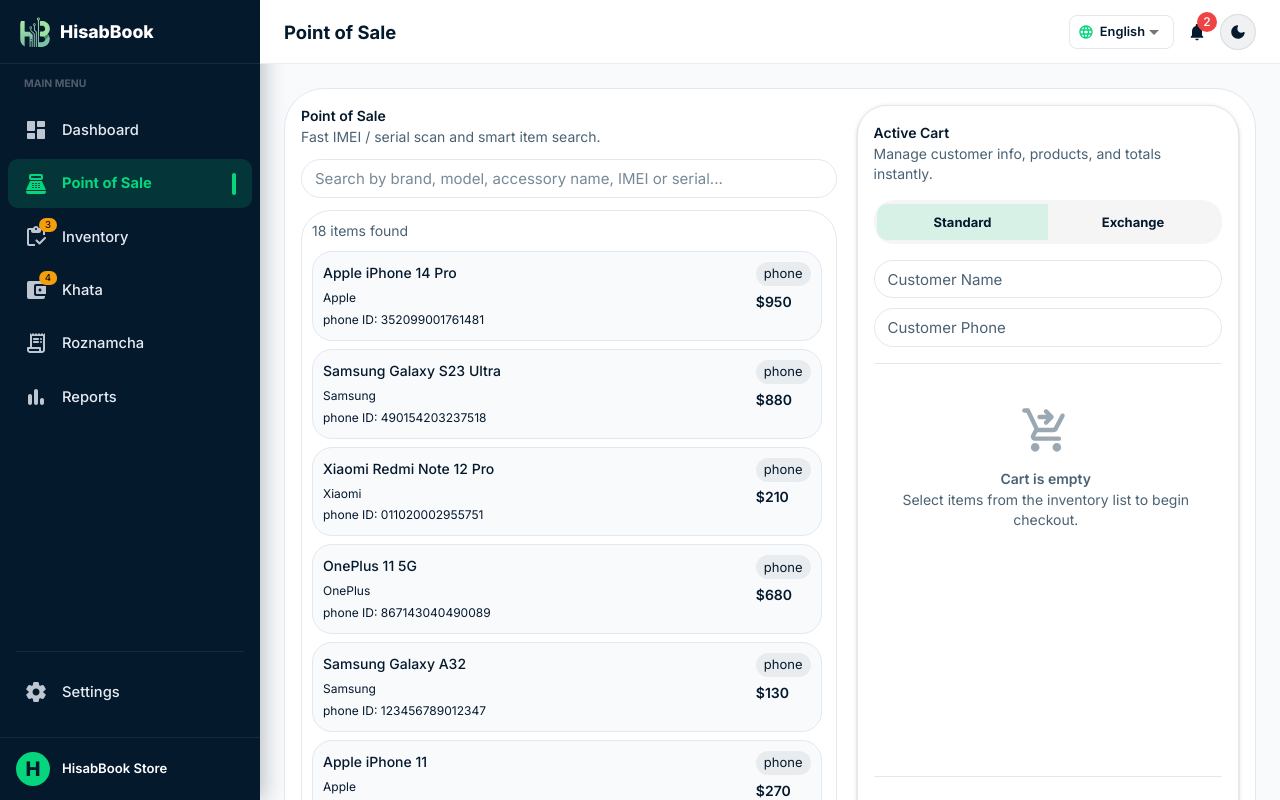
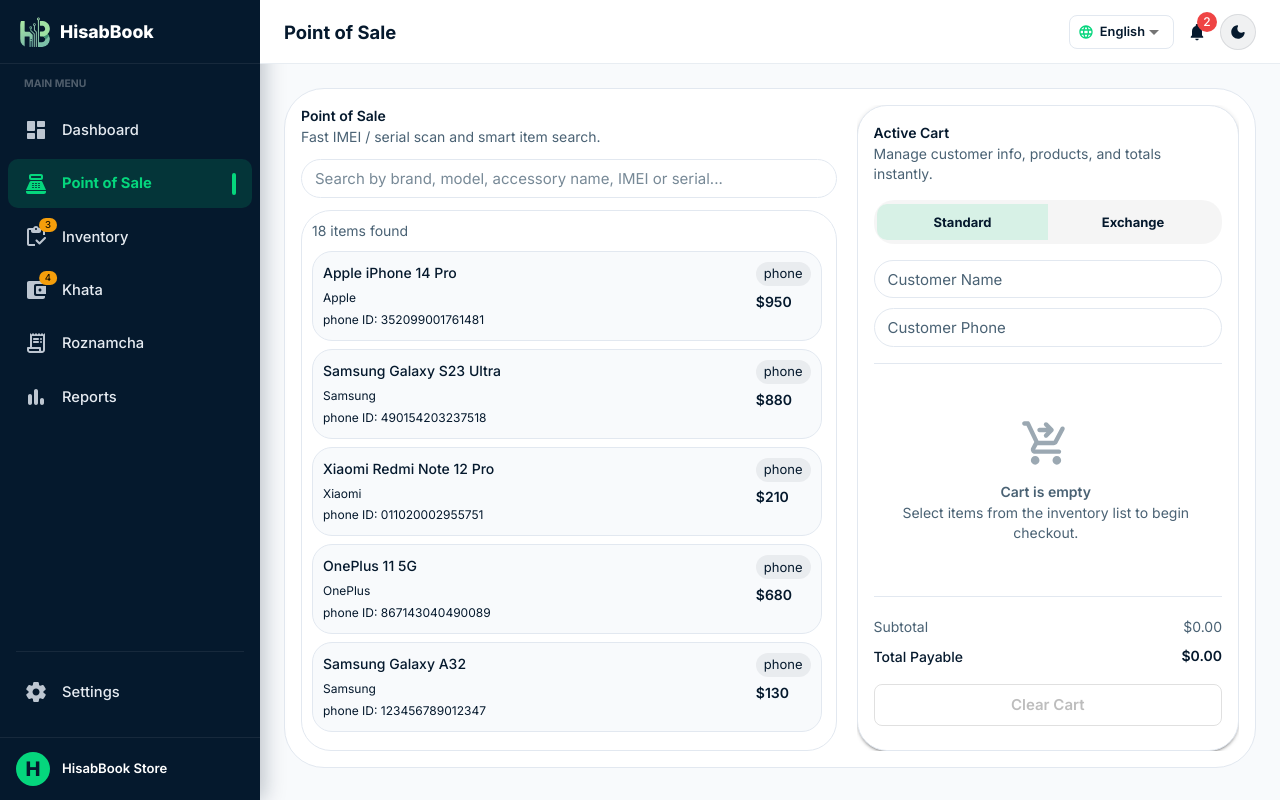
Before and after one commit to HisabBook/hisab-book, a React (Vite) app: page /pos in a window 1280 px wide. Shown: the top 800 px of the page. Built offline with nearby package versions, Linux system fonts and the light colour scheme.

Commit message:
Make the POSPage.jsx scrollable

```diff
--- a/src/pages/pos/POSPage.jsx
+++ b/src/pages/pos/POSPage.jsx
@@ -12,6 +12,7 @@
 import ManageSearchRoundedIcon from '@mui/icons-material/ManageSearchRounded';
 import SearchBar from './components/SearchBar';
 import CartPanel from './components/CartPanel';
+import POSPageSkeleton from './components/POSPageSkeleton';
 import EmptyState from '../../components/ui/EmptyState';
 import {
   addToCart,
@@ -46,6 +47,7 @@
 
   const [query, setQuery] = useState('');
   const [scanFeedback, setScanFeedback] = useState('');
+  const [isLoading, setIsLoading] = useState(true);
 
   const inventoryPool = useMemo(() => {
     const availableLaptops = laptops.filter((laptop) => laptop.stockStatus === 'Available');
@@ -133,11 +135,20 @@
     }
   }, [dispatch, inventoryPool, query]);
 
+  useEffect(() => {
+    const timer = setTimeout(() => setIsLoading(false), 500);
+    return () => clearTimeout(timer);
+  }, []);
+
   const handleAddToCart = (item) => {
     dispatch(addToCart(item.cartPayload));
   };
 
   const hasSearchResults = filteredInventory.length > 0;
+
+  if (isLoading) {
+    return <POSPageSkeleton />;
+  }
 
   return (
     <>
@@ -152,9 +163,11 @@
         sx={{
           display: 'grid',
           gap: 2.5,
+          alignItems: 'stretch',
           gridTemplateColumns: { xs: '1fr', md: 'minmax(0, 7fr) minmax(0, 5fr)' },
           pointerEvents: isFinalizingCheckout ? 'none' : 'auto',
-          minHeight: 'calc(100vh - 120px)',
+          height: { xs: 'auto', md: 'calc(100dvh - 120px)' },
+          overflow: { xs: 'visible', md: 'hidden' },
           p: { xs: 1, sm: 1.5, md: 2 },
           borderRadius: 4,
           bgcolor: isDark ? 'rgba(2, 12, 27, 0.94)' : theme.palette.background.paper,
@@ -168,9 +181,12 @@
         <Box
           sx={{
             minWidth: 0,
-            display: 'grid',
+            display: 'flex',
+            flexDirection: 'column',
             gap: 1.5,
-            gridTemplateRows: 'auto auto 1fr',
+            minHeight: 0,
+            height: '100%',
+            overflow: 'hidden',
           }}
         >
           <Box>
@@ -197,14 +213,16 @@
 
           <Box
             sx={{
-              minHeight: { xs: 320, md: '100%' },
+              minHeight: { xs: 320, md: 0 },
+              flex: 1,
               borderRadius: 3,
               border: '1px solid',
               borderColor: isDark ? 'rgba(148, 163, 184, 0.12)' : theme.palette.divider,
               bgcolor: isDark ? 'rgba(9, 28, 51, 0.75)' : theme.palette.background.paper,
               p: 1.25,
               overflow: 'hidden',
-              display: 'grid',
+              display: 'flex',
+              flexDirection: 'column',
             }}
           >
             <Box
@@ -239,13 +257,14 @@
 
             <Box
               sx={{
+                flex: 1,
+                minHeight: 0,
                 display: 'grid',
                 gap: 1,
                 overflowY: 'auto',
                 overflowX: 'hidden',
                 pr: 0.5,
                 alignContent: 'start',
-                minHeight: 0,
               }}
             >
               {hasSearchResults ? (
@@ -345,7 +364,7 @@
           </Box>
         </Box>
 
-        <Box sx={{ minWidth: 0, height: '100%' }}>
+        <Box sx={{ minWidth: 0, height: '100%', minHeight: 0, overflow: 'hidden' }}>
           <CartPanel cartItems={cartItems} transactionType={transactionType} />
         </Box>
       </Box>
--- a/src/pages/pos/components/CartPanel.jsx
+++ b/src/pages/pos/components/CartPanel.jsx
@@ -69,6 +69,9 @@
     <Card
       sx={{
         height: '100%',
+        minHeight: 0,
+        display: 'flex',
+        flexDirection: 'column',
         borderRadius: 3,
         bgcolor: isDark ? 'rgba(7, 25, 44, 0.96)' : theme.palette.background.paper,
         color: isDark ? 'common.white' : 'text.primary',
@@ -78,8 +81,17 @@
         overflow: 'hidden',
       }}
     >
-      <CardContent sx={{ p: { xs: 1.5, md: 2 } }}>
-        <Stack spacing={2}>
+      <CardContent
+        sx={{
+          p: { xs: 1.5, md: 2 },
+          display: 'flex',
+          flexDirection: 'column',
+          flex: 1,
+          minHeight: 0,
+          overflow: 'hidden',
+        }}
+      >
+        <Stack spacing={2} sx={{ flex: 1, minHeight: 0 }}>
           <Box>
             <Typography
               variant='h6'
@@ -171,8 +183,8 @@
           <Stack
             spacing={1.25}
             sx={{
-              minHeight: { xs: 260, md: 380 },
-              maxHeight: { xs: 340, md: 440 },
+              flex: 1,
+              minHeight: 0,
               overflowY: 'auto',
               overflowX: 'hidden',
               pr: 0.5,
--- /dev/null
+++ b/src/pages/pos/components/POSPageSkeleton.jsx
@@ -0,0 +1,82 @@
+import { Box, Skeleton, Stack } from '@mui/material';
+
+const POSPageSkeleton = () => {
+  return (
+    <Box
+      sx={{
+        display: 'grid',
+        gap: 2.5,
+        alignItems: 'stretch',
+        gridTemplateColumns: { xs: '1fr', md: 'minmax(0, 7fr) minmax(0, 5fr)' },
+        height: { xs: 'auto', md: 'calc(100dvh - 120px)' },
+        overflow: { xs: 'visible', md: 'hidden' },
+        p: { xs: 1, sm: 1.5, md: 2 },
+        borderRadius: 4,
+        bgcolor: 'background.paper',
+        border: '1px solid',
+        borderColor: 'divider',
+      }}
+    >
+      <Box sx={{ minWidth: 0, display: 'grid', gap: 1.5 }}>
+        <Stack spacing={1}>
+          <Skeleton variant='text' width={180} height={42} />
+          <Skeleton variant='text' width='55%' height={24} />
+        </Stack>
+
+        <Skeleton variant='rounded' height={52} />
+
+        <Box
+          sx={{
+            borderRadius: 3,
+            border: '1px solid',
+            borderColor: 'divider',
+            p: 1.25,
+            display: 'grid',
+            gap: 1.25,
+            minHeight: 320,
+          }}
+        >
+          <Stack direction='row' justifyContent='space-between' alignItems='center'>
+            <Skeleton variant='text' width={140} height={24} />
+            <Skeleton variant='rounded' width={110} height={28} />
+          </Stack>
+
+          <Stack spacing={1}>
+            {Array.from({ length: 6 }).map((_, index) => (
+              <Skeleton key={index} variant='rounded' height={74} />
+            ))}
+          </Stack>
+        </Box>
+      </Box>
+
+      <Box sx={{ minWidth: 0, height: '100%', minHeight: 0, overflow: 'hidden' }}>
+        <Box
+          sx={{
+            borderRadius: 3,
+            border: '1px solid',
+            borderColor: 'divider',
+            p: 2,
+            height: '100%',
+          }}
+        >
+          <Stack spacing={2}>
+            <Box>
+              <Skeleton variant='text' width={150} height={34} />
+              <Skeleton variant='text' width='72%' height={22} />
+            </Box>
+
+            <Skeleton variant='rounded' height={44} />
+            <Skeleton variant='rounded' height={44} />
+            <Skeleton variant='rounded' height={44} />
+            <Skeleton variant='rounded' height={44} />
+            <Skeleton variant='rounded' height={44} />
+            <Skeleton variant='rounded' height={44} />
+            <Skeleton variant='rounded' height={44} />
+          </Stack>
+        </Box>
+      </Box>
+    </Box>
+  );
+};
+
+export default POSPageSkeleton;
```
